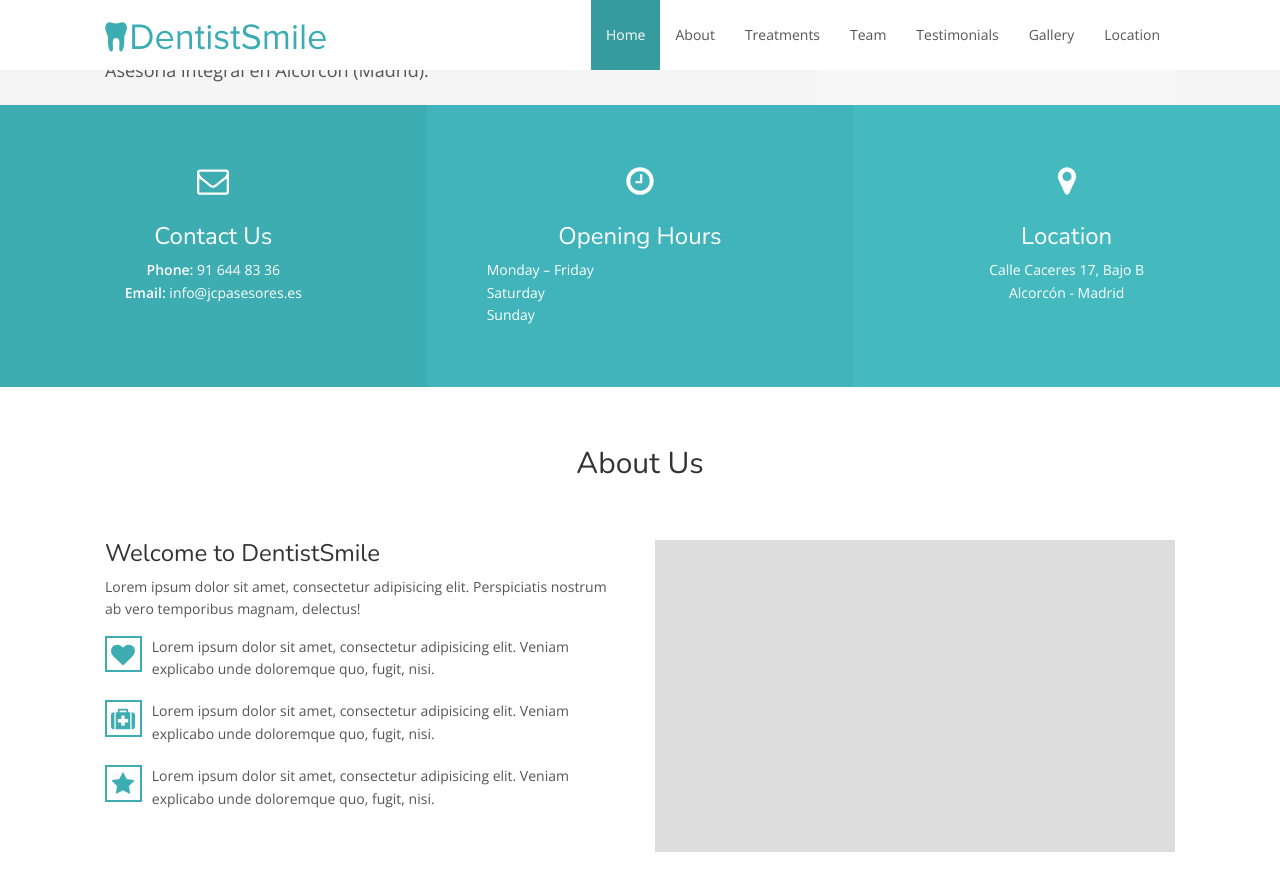
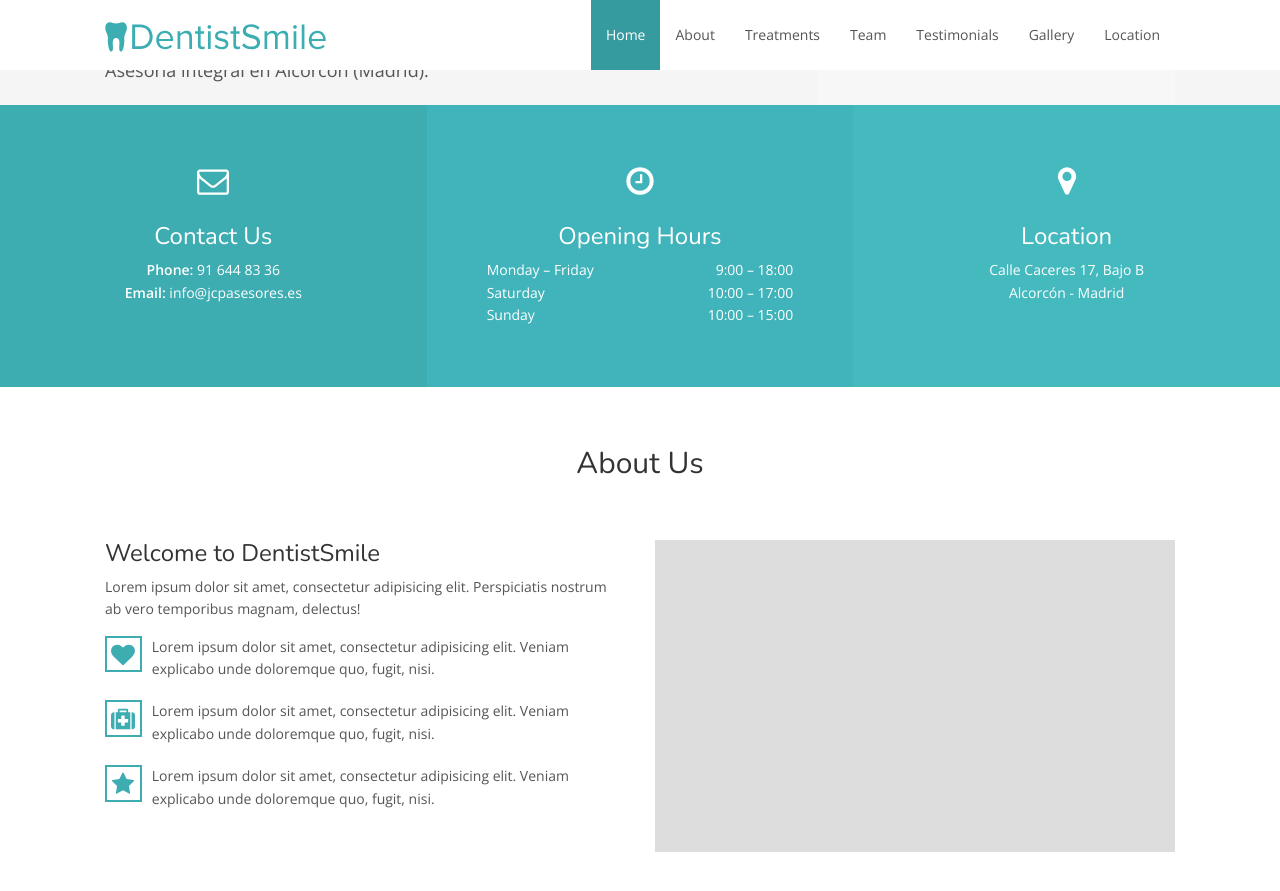
Before and after one commit to MpCity/MpCity.github.io, a Jekyll site: the page built from index.html, in a window 1280 px wide and 900 px high, scrolled down 441 px. Shown: the top 891 px of the window. Built offline with Jekyll 4.4.1, drawn with Linux system fonts in a browser that asks for light colours; nearby versions of some CDN libraries.

Commit message:
Update _config.yml

```diff
--- a/_config.yml
+++ b/_config.yml
@@ -21,8 +21,9 @@ contact:
     address: Calle Caceres 17, Bajo B<br> Alcorcón - Madrid
 
 # Opening hours
-monday_thrursday: 9:00 – 14:00
-friday: 10:00 – 17:00
+monday_friday: 9:00 – 18:00
+saturday: 10:00 – 17:00
+sunday: 10:00 – 15:00
 
 # Testimonials
 testimonials:
```
